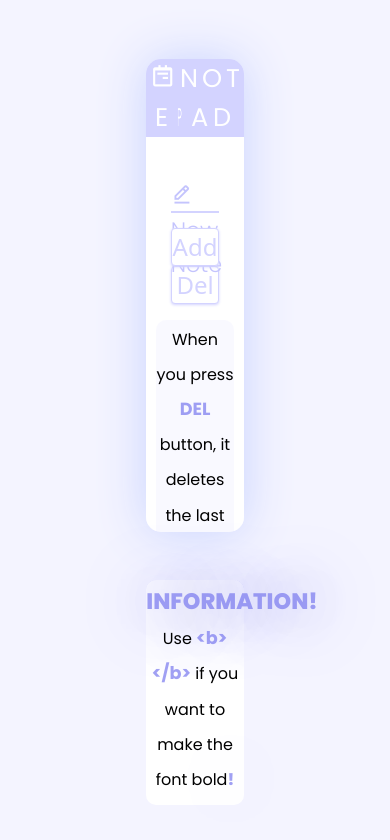
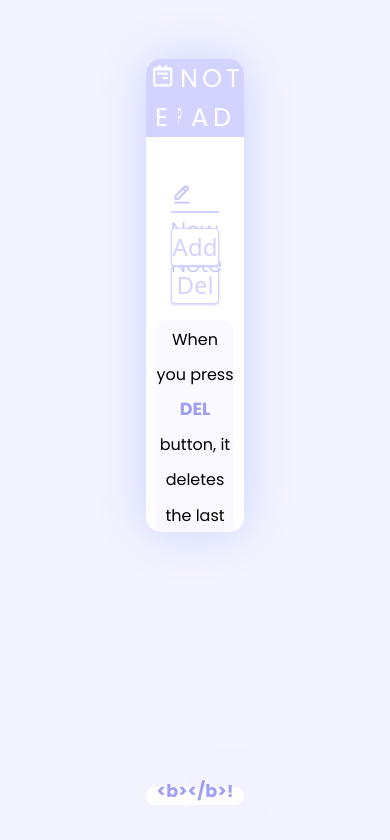
Before and after one commit to czvrny/notes-website, a website with bundled scripts: page index.html in a window 390 px wide. Built offline with nearby package versions, Linux system fonts and the light colour scheme; files whose address does not match are found by name.

Commit message:
Add files via upload

```diff
--- a/style.css
+++ b/style.css
@@ -660,23 +660,11 @@ background-color: rgba(211, 211, 255, 1);
         background-color: rgba(211, 211, 255, 0.144);
     }
     .info1 {
-        font-size: 1rem;
-        padding-top: 1%;
-        padding-bottom: 2%;
-        line-height: 220%;
-        text-align: center;
-        border-radius: 10px;
-        height: auto;
-        width: 25%;
-        position: fixed;
-        margin-bottom: 10%;
-
-        bottom: 0;
-        background-color: white;
+        font-size:0;
     }
 
     .answear {
-        font-size: 1.4rem;
+        font-size: 0;
         font-weight: 800;
         text-shadow: 0px 0px 70px rgb(47, 44, 201);
     }
```
